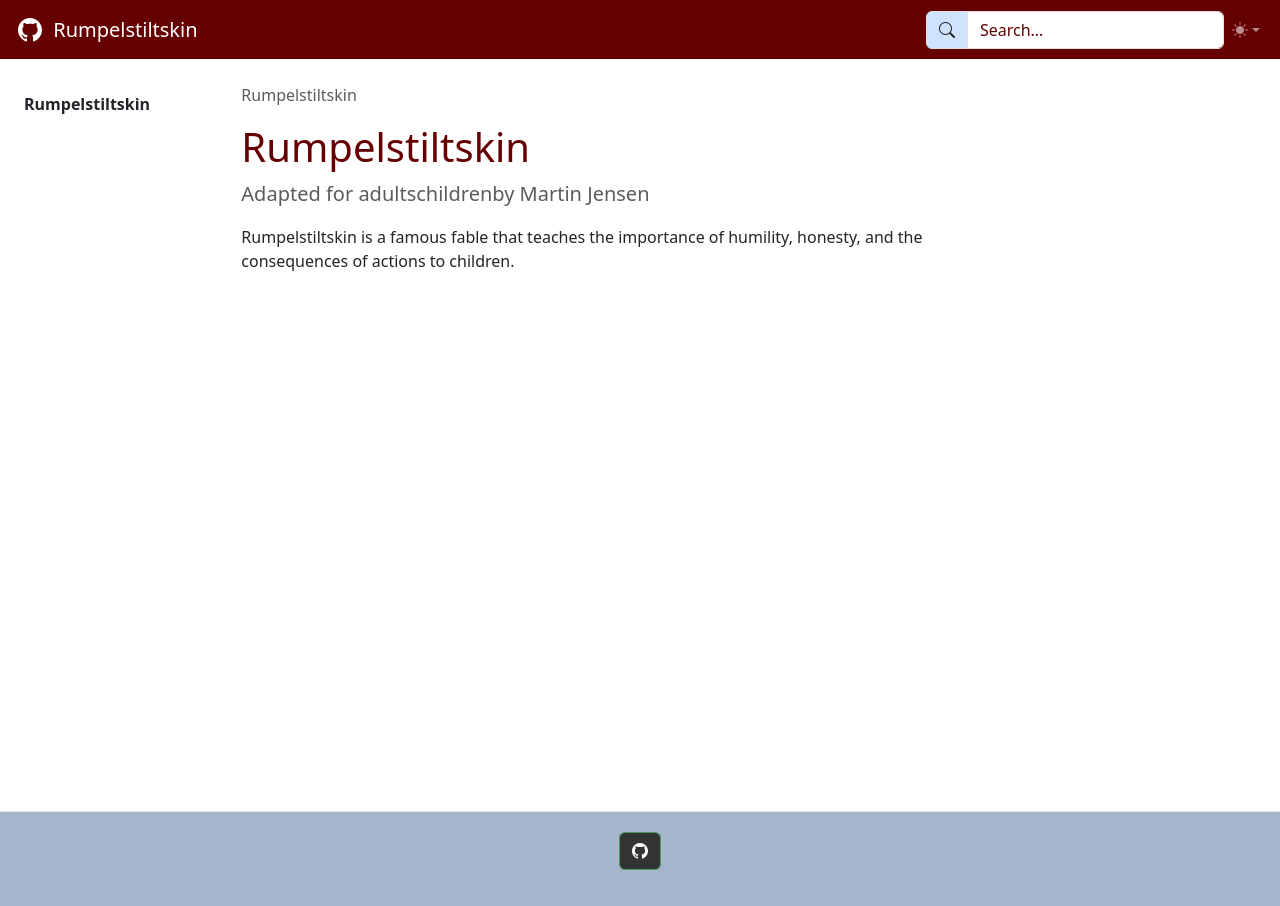
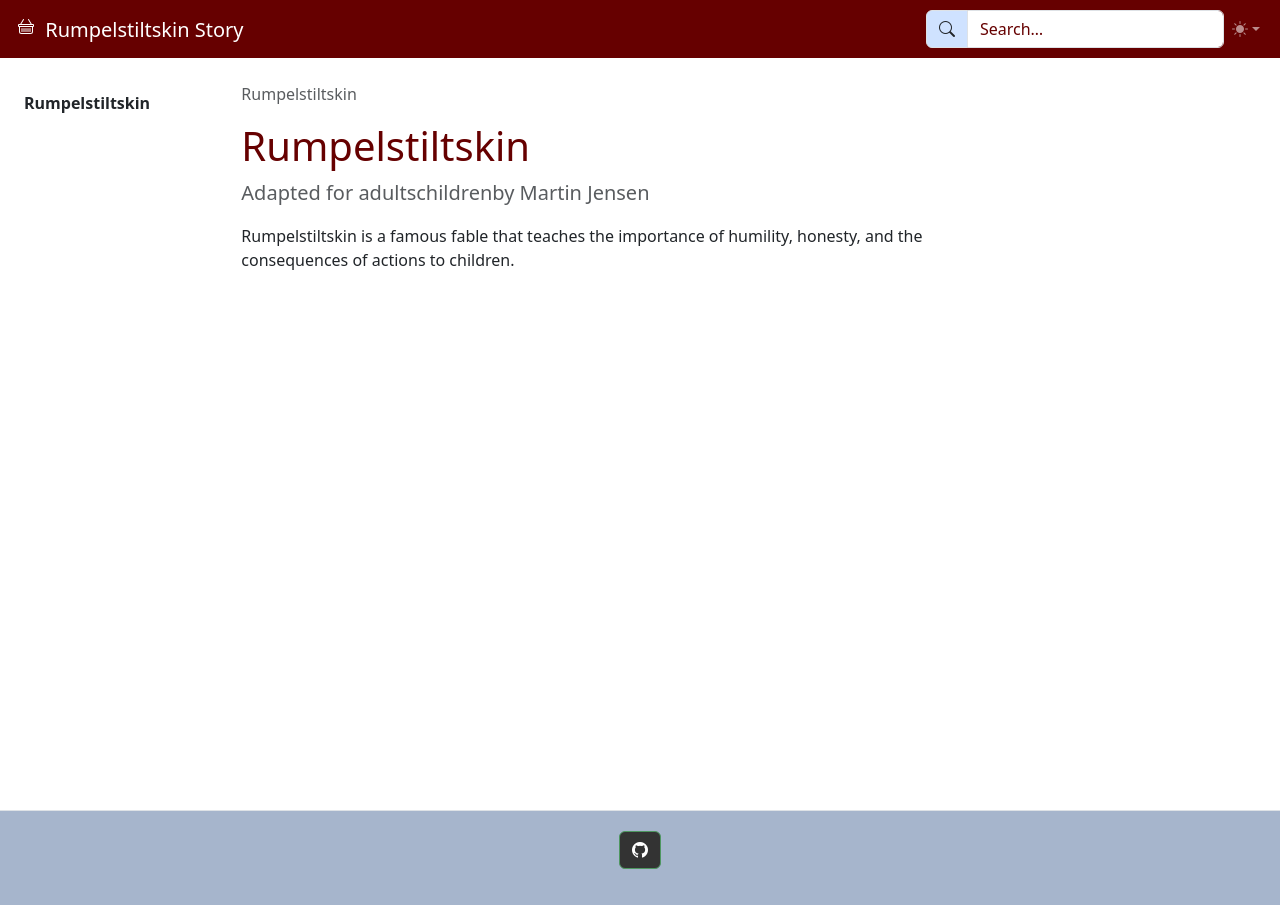
Before and after one commit to mzjensens/dita-ot-actions, a plain HTML site: page index.html in a window 1280 px wide. Drawn offline with nearby package versions, Linux system fonts and the light colour scheme.

Commit message:
Deploying to gh-pages from  @ 0c36e0701b635bb15ea829d19215d1b0c4e30ccd 🚀

```diff
--- a/index.html
+++ b/index.html
@@ -14,14 +14,14 @@
       </button>
     </div>
     <a class="navbar-brand" href="https://www.vt.edu">
-   <svg xmlns="http://www.w3.org/2000/svg" width="24" height="24" fill="currentColor" class="bi bi-github" viewBox="0 0 16 16">
-  <path d="M8 0C3.58 0 0 3.58 0 8c0 3.54 2.29 6.53 5.47 7.59.4.07.55-.17.55-.38 0-.19-.01-.82-.01-1.49-2.01.37-2.53-.49-2.69-.94-.09-.23-.48-.94-.82-1.13-.28-.15-.68-.52-.01-.53.63-.01 1.08.58 1.23.82.72 1.21 1.87.87 2.33.66.07-.52.28-.87.51-1.07-1.78-.2-3.64-.89-3.64-3.95 0-.87.31-1.59.82-2.15-.08-.2-.36-1.02.08-2.12 0 0 .67-.21 2.2.82.64-.18 1.32-.27 2-.27s1.36.09 2 .27c1.53-1.04 2.2-.82 2.2-.82.44 1.1.16 1.92.08 2.12.51.56.82 1.27.82 2.15 0 3.07-1.87 3.75-3.65 3.95.29.25.54.73.54 1.48 0 1.07-.01 1.93-.01 2.2 0 .21.15.46.55.38A8.01 8.01 0 0 0 16 8c0-4.42-3.58-8-8-8"/>
+   <svg xmlns="http://www.w3.org/2000/svg" width="16" height="16" fill="currentColor" class="bi bi-basket" viewBox="0 0 16 16">
+  <path d="M5.757 1.071a.5.5 0 0 1 .172.686L3.383 6h9.234L10.07 1.757a.5.5 0 1 1 .858-.514L13.783 6H15a1 1 0 0 1 1 1v1a1 1 0 0 1-1 1v4.5a2.5 2.5 0 0 1-2.5 2.5h-9A2.5 2.5 0 0 1 1 13.5V9a1 1 0 0 1-1-1V7a1 1 0 0 1 1-1h1.217L5.07 1.243a.5.5 0 0 1 .686-.172zM2 9v4.5A1.5 1.5 0 0 0 3.5 15h9a1.5 1.5 0 0 0 1.5-1.5V9zM1 7v1h14V7zm3 3a.5.5 0 0 1 .5.5v3a.5.5 0 0 1-1 0v-3A.5.5 0 0 1 4 10m2 0a.5.5 0 0 1 .5.5v3a.5.5 0 0 1-1 0v-3A.5.5 0 0 1 6 10m2 0a.5.5 0 0 1 .5.5v3a.5.5 0 0 1-1 0v-3A.5.5 0 0 1 8 10m2 0a.5.5 0 0 1 .5.5v3a.5.5 0 0 1-1 0v-3a.5.5 0 0 1 .5-.5m2 0a.5.5 0 0 1 .5.5v3a.5.5 0 0 1-1 0v-3a.5.5 0 0 1 .5-.5"/>
 </svg>
 <!--      <svg xmlns="http://www.w3.org/2000/svg" width="24" height="24" fill="currentColor" viewBox="0 0 16 16">
         <path d="M6 0a.5.5 0 0 1 .5.5V3h3V.5a.5.5 0 0 1 1 0V3h1a.5.5 0 0 1 .5.5v3A3.5 3.5 0 0 1 8.5 10c-.002.434-.01.845-.04 1.22-.041.514-.126 1.003-.317 1.424a2.083 2.083 0 0 1-.97 1.028C6.725 13.9 6.169 14 5.5 14c-.998 0-1.61.33-1.974.718A1.922 1.922 0 0 0 3 16H2c0-.616.232-1.367.797-1.968C3.374 13.42 4.261 13 5.5 13c.581 0 .962-.088 1.218-.219.241-.123.4-.3.514-.55.121-.266.193-.621.23-1.09.027-.34.035-.718.037-1.141A3.5 3.5 0 0 1 4 6.5v-3a.5.5 0 0 1 .5-.5h1V.5A.5.5 0 0 1 6 0zM5 4v2.5A2.5 2.5 0 0 0 7.5 9h1A2.5 2.5 0 0 0 11 6.5V4H5z"></path>
       </svg>
       -->
-        <span class="align-middle">Rumpelstiltskin</span>
+        <span class="align-middle">Rumpelstiltskin Story</span>
     </a>
     <button class="navbar-toggler py-2 px-2" type="button" data-bs-toggle="collapse" data-bs-target="#navbarSupportedContent" aria-controls="navbarSupportedContent" aria-expanded="false" aria-label="Toggle navigation">
       <i class="bi bi-three-dots"></i>
```
